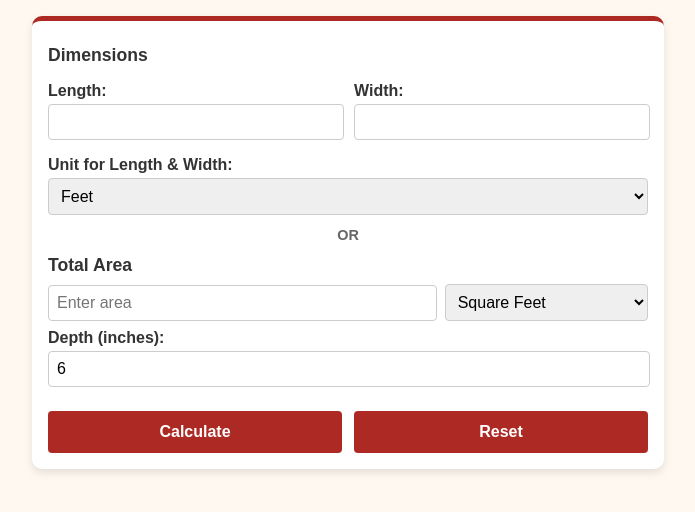
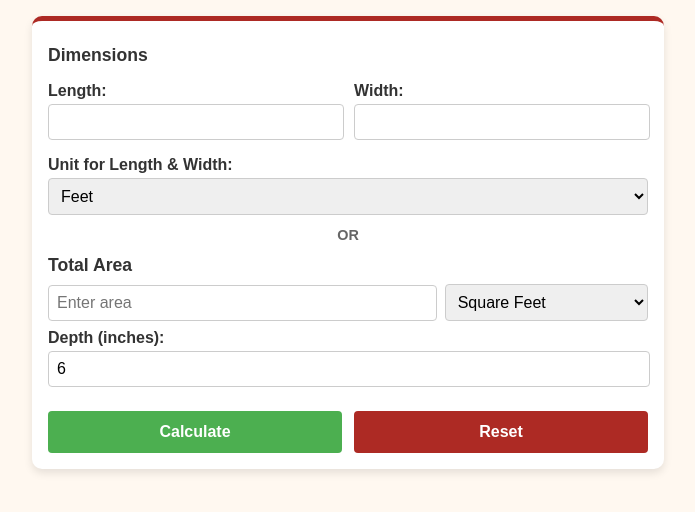
Before and after one commit to Jayanthi-17/TopSoil-Calculator, a plain HTML site: page index.html in a window 1280 px wide. Shown: the whole page, without its empty margins (292-987 px from the left). Drawn offline with Linux system fonts and the light colour scheme.

Commit message:
submission

```diff
--- a/index.html
+++ b/index.html
@@ -177,6 +177,10 @@
         .input-error {
           border-color: #ad2a24;
         }
+
+        #calculateBtn{
+        background-color: #4CAF50
+        }
         @media (max-width: 600px) {
           .dimension-row {
             flex-direction: column;
```
